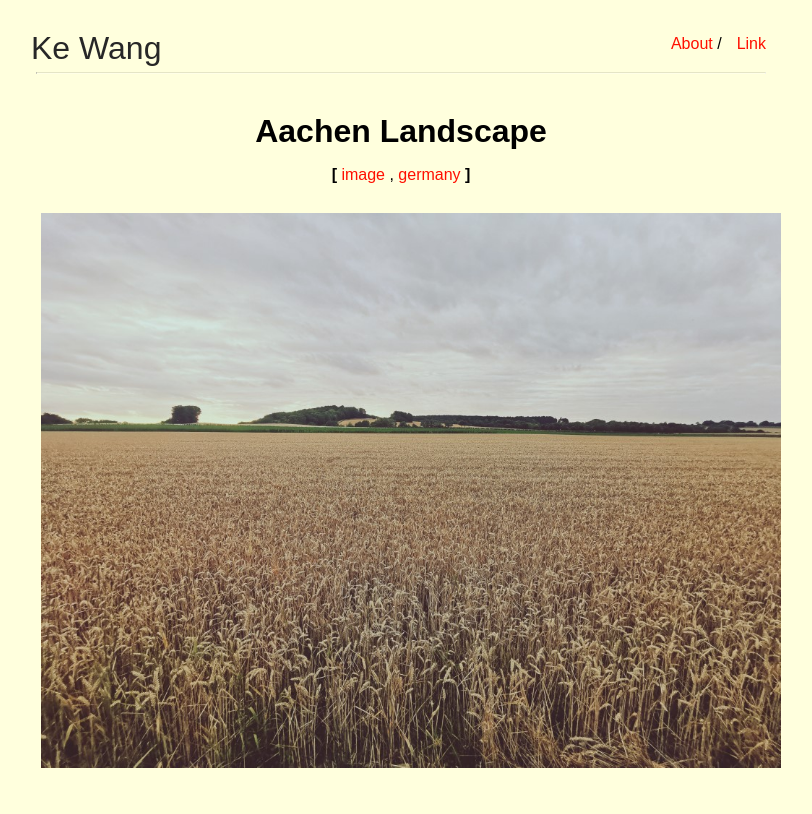
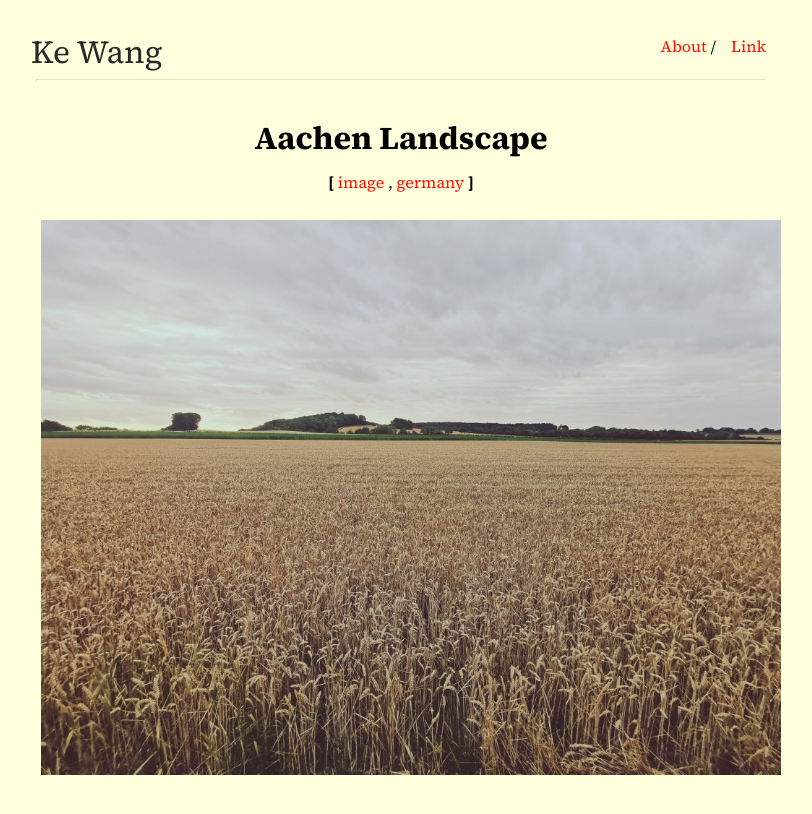
Before and after one commit to ekdc11/ekdc11.github.io, a Jekyll site: the page built from _posts/2022-07-11-aachen-landscape.md, in a window 1280 px wide. Shown: the top 814 px of the page, without its empty margins (239-1051 px from the left). Built offline with Jekyll 4.4.1, drawn with Linux system fonts in a browser that asks for light colours.

Commit message:
Update head.html

```diff
--- a/_includes/head.html
+++ b/_includes/head.html
@@ -23,7 +23,7 @@
     -->
     <link rel="preconnect" href="https://fonts.googleapis.com">
     <link rel="preconnect" href="https://fonts.gstatic.com" crossorigin>
-    <link href="https://fonts.googleapis.com/css2?family=Source+Sans+3:ital,wght@0,200..900;1,200..900&display=swap" rel="stylesheet" type="text/css">
+    <link href="https://fonts.googleapis.com/css2?family=Source+Serif+4:ital,opsz,wght@0,8..60,200..900;1,8..60,200..900&display=swap" rel="stylesheet">
     <link rel="stylesheet" href="{{ sitedir }}css/main.css">
     <link rel="icon" type="image/ico" href="{{ favicon_location }}">
     <link rel="shortcut-icon" type="image/ico" href="{{ favicon_location }}">
```
